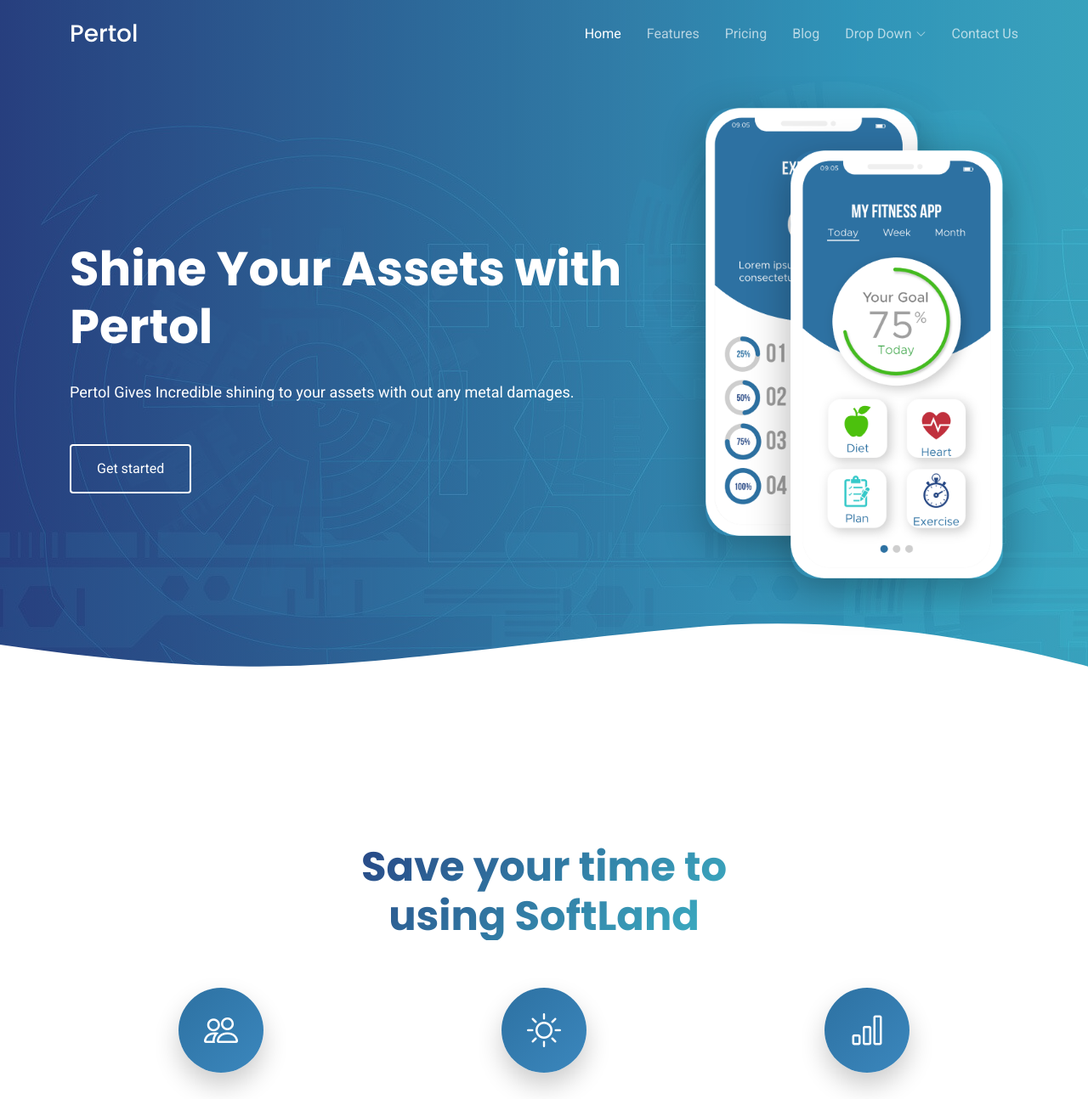
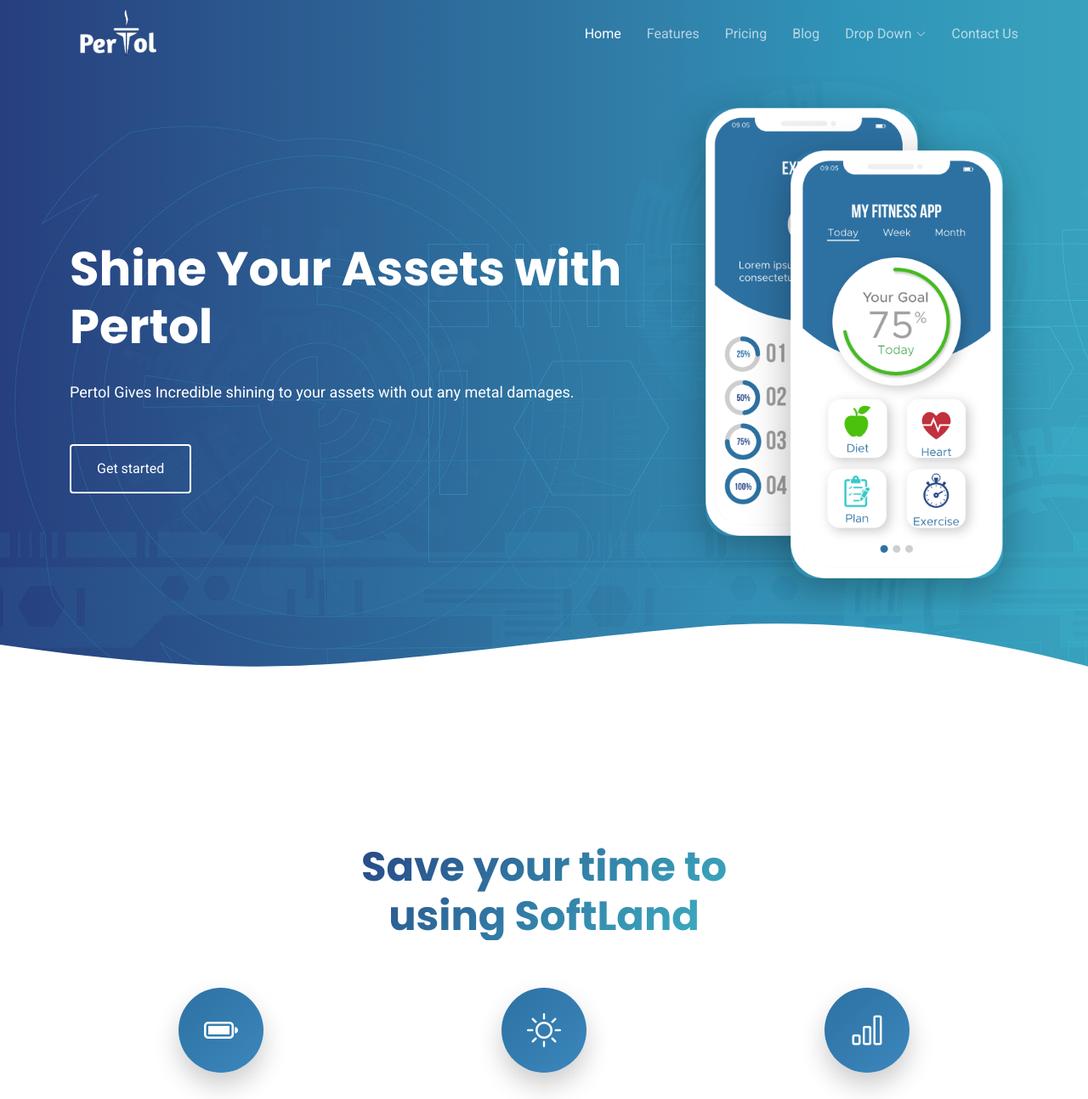
Before and after one commit to sijomonbenny/pertol, a plain HTML site: page index.html in a window 1280 px wide. Shown: the top 1294 px of the page at 85% size. Drawn offline with Linux system fonts and the light colour scheme.

Commit message:
changed logo

```diff
--- a/assets/css/style.css
+++ b/assets/css/style.css
@@ -553,7 +553,7 @@ section {
 #header .logo img {
   padding: 0;
   margin: 0;
-  max-height: 40px;
+  max-height: 100px;
 }
 
 /*--------------------------------------------------------------
--- a/index.html
+++ b/index.html
@@ -41,7 +41,7 @@
     <div class="container d-flex justify-content-between align-items-center">
 
       <div class="logo">
-        <h1><a href="index.html">Pertol</a></h1>
+        <h1><a href="index.html"><img src="assets/img/logo.png" width="100%" height="200" alt="Image" class="img-fluid"></a></h1>
         <!-- Uncomment below if you prefer to use an image logo -->
         <!-- <a href="index.html"><img src="assets/img/logo.png" alt="" class="img-fluid"></a>-->
       </div>
@@ -128,7 +128,7 @@
           <div class="col-md-4" data-aos="fade-up" data-aos-delay="">
             <div class="feature-1 text-center">
               <div class="wrap-icon icon-1">
-                <i class="bi bi-people"></i>
+                <i class="bi bi-battery-full"></i>
               </div>
               <h3 class="mb-3">Explore Your Team</h3>
               <p>Lorem ipsum dolor sit amet, consectetur adipisicing elit. Rem, optio.</p>
```
Also changed, not shown: assets/img/logo.png (added).
